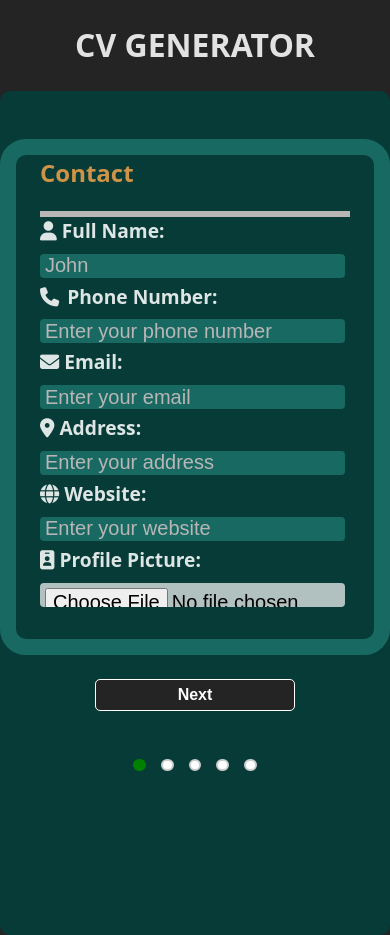
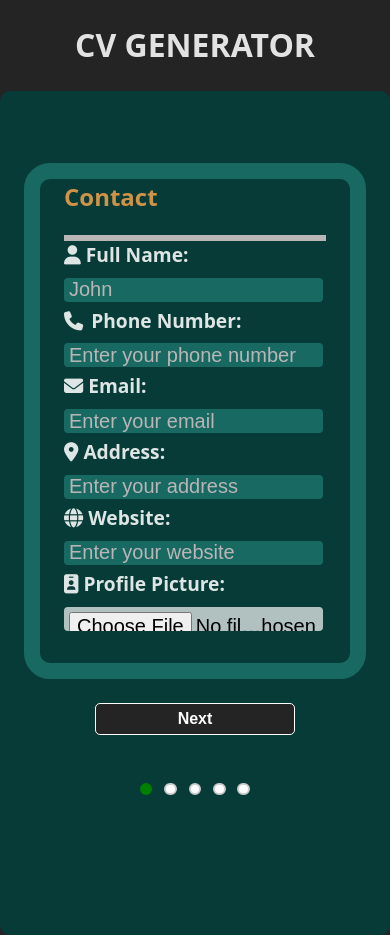
Before and after one commit to Metgala1/CV-APPLICATION, a React (Vite) app: page / in a window 390 px wide. Built offline with nearby package versions, Linux system fonts and the light colour scheme.

Commit message:
minimum change

```diff
--- a/src/styles/inputs.css
+++ b/src/styles/inputs.css
@@ -40,7 +40,7 @@
   .input-div {
     margin: 0;
     width: 100%;
-    padding: 1rem;
+    padding: 2.5rem;
   }
   .input-div label, .input-div input {
     margin-bottom: 5px;
```
